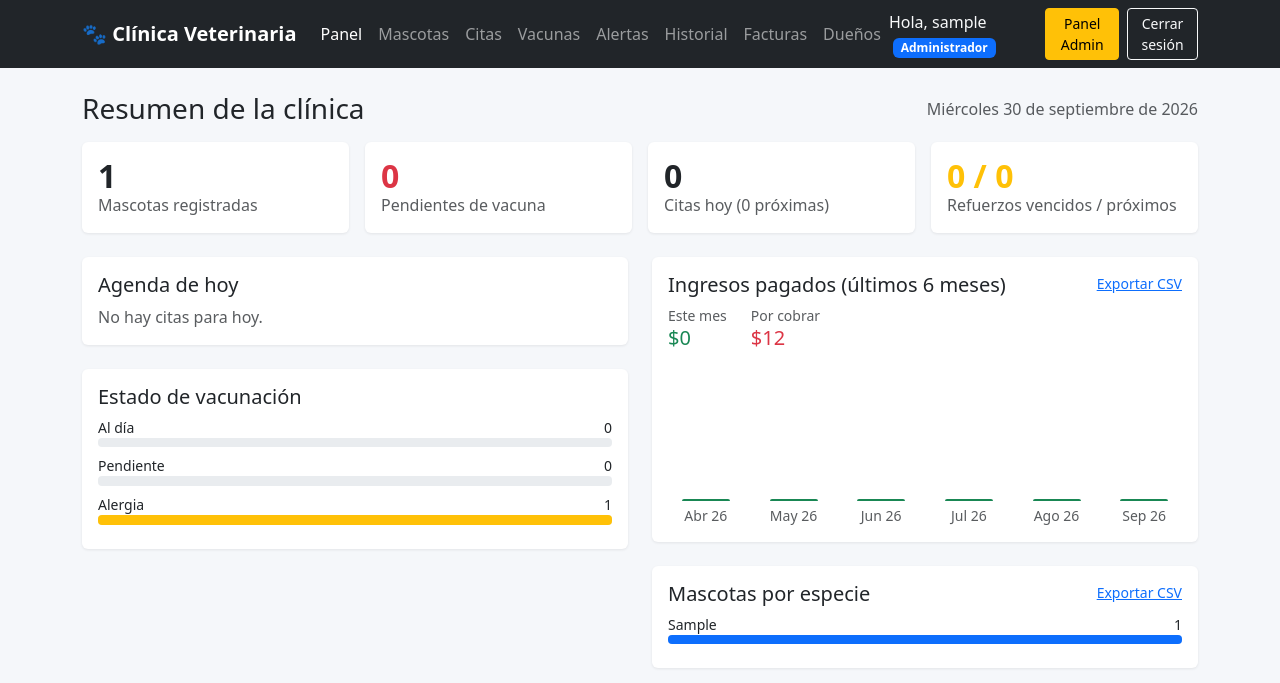
After one commit to Jxszs/veterinaria-django, a Django app: page /mascotas/panel/ in a window 1280 px wide. The commit adds this page. Shown: the top 683 px of the page. Run offline with Django 4.2, Linux system fonts and the light colour scheme; a user stored in the database is signed in; tables that the repository leaves empty hold one stand-in row (values such as "Sample post").

Commit message:
JO5: dashboard con indicadores y reportes CSV
- Vista dashboard: mascotas, vacunación, citas de hoy, refuerzos, ingresos 6 meses
- Bloque de ingresos solo con permiso view_factura; todo filtrado por dueño
- Reportes CSV de mascotas (con filtros de la lista) y facturas por mes
- Login y raíz del sitio redirigen al panel; enlace Panel en la navbar
- README: sección JO5

```diff
--- a/mascotas/templates/base.html
+++ b/mascotas/templates/base.html
@@ -22,7 +22,7 @@
 <body>
     <nav class="navbar navbar-expand-lg navbar-dark bg-dark mb-4">
       <div class="container">
-          <a class="navbar-brand" href="{% url 'mascotas:lista' %}">🐾 Clínica Veterinaria</a>
+          <a class="navbar-brand" href="{% url 'mascotas:dashboard' %}">🐾 Clínica Veterinaria</a>
           {% if user.is_authenticated %}
               <button class="navbar-toggler" type="button" data-bs-toggle="collapse" data-bs-target="#menuPrincipal"
                       aria-controls="menuPrincipal" aria-expanded="false" aria-label="Abrir menú">
@@ -31,7 +31,8 @@
               <div class="collapse navbar-collapse" id="menuPrincipal">
                   {% with url=request.resolver_match.url_name %}
                   <ul class="navbar-nav me-auto">
-                      <li class="nav-item"><a class="nav-link {% if url == 'lista' %}active{% endif %}" href="{% url 'mascotas:lista' %}">Mascotas</a></li>
+                      <li class="nav-item"><a class="nav-link {% if url == 'dashboard' %}active{% endif %}" href="{% url 'mascotas:dashboard' %}">Panel</a></li>
+                      <li class="nav-item"><a class="nav-link {% if url == 'lista' or url == 'ficha' %}active{% endif %}" href="{% url 'mascotas:lista' %}">Mascotas</a></li>
                       {% if perms.mascotas.view_cita %}
                           <li class="nav-item"><a class="nav-link {% if 'cita' in url %}active{% endif %}" href="{% url 'mascotas:lista_citas' %}">Citas</a></li>
                       {% endif %}
--- /dev/null
+++ b/mascotas/templates/mascotas/dashboard.html
@@ -0,0 +1,128 @@
+{% extends 'base.html' %}
+{% load veterinaria_extras %}
+{% block title %}Panel - Clínica Veterinaria{% endblock %}
+
+{% block extra_head %}
+<style>
+    .kpi { display: block; color: inherit; text-decoration: none; height: 100%; }
+    .kpi .valor { font-size: 2rem; font-weight: 600; line-height: 1.1; }
+    .kpi:hover { background: #f8f9fa; }
+    .barra { background: #e9ecef; border-radius: .25rem; height: .6rem; }
+    .barra > div { height: 100%; border-radius: .25rem; background: #0d6efd; }
+    .barra .al_dia { background: #198754; } .barra .pendiente { background: #dc3545; } .barra .alergia { background: #ffc107; }
+    .columnas { display: flex; align-items: flex-end; gap: .75rem; height: 160px; }
+    .columnas .col-barra { flex: 1; display: flex; flex-direction: column; justify-content: flex-end; align-items: center; height: 100%; }
+    .columnas .relleno { width: 100%; max-width: 48px; background: #198754; border-radius: .25rem .25rem 0 0; min-height: 2px; }
+</style>
+{% endblock %}
+
+{% block content %}
+<div class="d-flex flex-wrap justify-content-between align-items-center mb-3">
+    <h1 class="h3 mb-0">Resumen de la clínica</h1>
+    <span class="text-muted">{{ hoy|date:"l j \d\e F \d\e Y"|capfirst }}</span>
+</div>
+
+<div class="row g-3 mb-4">
+    <div class="col-6 col-lg-3">
+        <a class="card kpi" href="{% url 'mascotas:lista' %}"><div class="card-body">
+            <div class="valor">{{ total_mascotas|default:0 }}</div><div class="text-muted">Mascotas registradas</div>
+        </div></a>
+    </div>
+    <div class="col-6 col-lg-3">
+        <a class="card kpi" href="{% url 'mascotas:lista' %}?estado=pendiente"><div class="card-body">
+            <div class="valor text-danger">{{ pendientes_vacuna|default:0 }}</div><div class="text-muted">Pendientes de vacuna</div>
+        </div></a>
+    </div>
+    {% if perms.mascotas.view_cita %}
+        <div class="col-6 col-lg-3">
+            <a class="card kpi" href="{% url 'mascotas:lista_citas' %}?cuando=hoy"><div class="card-body">
+                <div class="valor">{{ citas_hoy|length }}</div><div class="text-muted">Citas hoy ({{ citas_proximas }} próximas)</div>
+            </div></a>
+        </div>
+    {% endif %}
+    {% if perms.mascotas.view_vacuna %}
+        <div class="col-6 col-lg-3">
+            <a class="card kpi" href="{% url 'mascotas:alertas_vacunas' %}"><div class="card-body">
+                <div class="valor text-warning">{{ refuerzos_vencidos }} / {{ refuerzos_proximos }}</div>
+                <div class="text-muted">Refuerzos vencidos / próximos</div>
+            </div></a>
+        </div>
+    {% endif %}
+</div>
+
+<div class="row g-4">
+    <div class="col-lg-6">
+        {% if perms.mascotas.view_cita %}
+            <div class="card mb-4">
+                <div class="card-body">
+                    <h2 class="h5">Agenda de hoy</h2>
+                    {% for cita in citas_hoy %}
+                        <div class="d-flex justify-content-between border-bottom py-2">
+                            <span><strong>{{ cita.hora|time:"H:i" }}</strong>
+                                <a href="{% url 'mascotas:ficha' cita.mascota.pk %}">{{ cita.mascota.nombre }}</a>
+                                <span class="text-muted small">{{ cita.motivo|default:"Consulta" }}</span></span>
+                            <span class="small">{{ cita.veterinario }}</span>
+                        </div>
+                    {% empty %}
+                        <p class="text-muted mb-0">No hay citas para hoy.</p>
+                    {% endfor %}
+                </div>
+            </div>
+        {% endif %}
+
+        <div class="card">
+            <div class="card-body">
+                <h2 class="h5">Estado de vacunación</h2>
+                {% for fila in por_estado %}
+                    <div class="mb-2">
+                        <div class="d-flex justify-content-between small"><span>{{ fila.nombre }}</span><span>{{ fila.total }}</span></div>
+                        <div class="barra"><div class="{{ fila.clave }}" style="width: {{ fila.porcentaje }}%"></div></div>
+                    </div>
+                {% endfor %}
+            </div>
+        </div>
+    </div>
+
+    <div class="col-lg-6">
+        {% if perms.mascotas.view_factura %}
+            <div class="card mb-4">
+                <div class="card-body">
+                    <div class="d-flex justify-content-between align-items-start">
+                        <h2 class="h5">Ingresos pagados (últimos 6 meses)</h2>
+                        <a href="{% url 'mascotas:reporte_facturas' %}" class="small">Exportar CSV</a>
+                    </div>
+                    <div class="d-flex gap-4 mb-3">
+                        <div><div class="text-muted small">Este mes</div><div class="h5 mb-0 text-success">{{ ingreso_mes|clp }}</div></div>
+                        <div><div class="text-muted small">Por cobrar</div><div class="h5 mb-0 text-danger">{{ por_cobrar|clp }}</div></div>
+                    </div>
+                    <div class="columnas" role="img" aria-label="Ingresos por mes">
+                        {% for mes in ingresos %}
+                            <div class="col-barra" title="{{ mes.etiqueta }}: {{ mes.total|clp }}">
+                                <div class="relleno" style="height: {{ mes.porcentaje }}%"></div>
+                                <div class="small text-muted mt-1">{{ mes.etiqueta }}</div>
+                            </div>
+                        {% endfor %}
+                    </div>
+                </div>
+            </div>
+        {% endif %}
+
+        <div class="card">
+            <div class="card-body">
+                <div class="d-flex justify-content-between align-items-start">
+                    <h2 class="h5">Mascotas por especie</h2>
+                    <a href="{% url 'mascotas:reporte_mascotas' %}" class="small">Exportar CSV</a>
+                </div>
+                {% for fila in por_especie %}
+                    <div class="mb-2">
+                        <div class="d-flex justify-content-between small"><span>{{ fila.especie }}</span><span>{{ fila.total }}</span></div>
+                        <div class="barra"><div style="width: {{ fila.porcentaje }}%"></div></div>
+                    </div>
+                {% empty %}
+                    <p class="text-muted mb-0">Aún no hay mascotas registradas.</p>
+                {% endfor %}
+            </div>
+        </div>
+    </div>
+</div>
+{% endblock %}
--- a/mascotas/urls.py
+++ b/mascotas/urls.py
@@ -47,4 +47,9 @@ urlpatterns = [
     path('facturas/<int:pk>/editar/', views.editar_factura, name='editar_factura'),
     path('facturas/<int:pk>/estado/', views.cambiar_estado_factura, name='estado_factura'),
     path('facturas/<int:pk>/eliminar/', views.eliminar_factura, name='eliminar_factura'),
+
+    # ── Dashboard y reportes (JO5) ──
+    path('panel/', views.dashboard, name='dashboard'),
+    path('reportes/mascotas.csv', views.reporte_mascotas_csv, name='reporte_mascotas'),
+    path('reportes/facturas.csv', views.reporte_facturas_csv, name='reporte_facturas'),
 ]
--- a/mascotas/views.py
+++ b/mascotas/views.py
@@ -1,5 +1,6 @@
+import csv
 import logging
-from datetime import time
+from datetime import date, time
 
 from django.contrib import messages
 from django.contrib.auth.decorators import login_required, permission_required
@@ -837,3 +838,173 @@ def eliminar_factura(request, pk):
         request, factura, 'mascotas/factura_confirm_delete.html', 'mascotas:lista_facturas',
         f'la factura {factura.numero}',
     )
+
+
+# ────────────────────────────────────────────────────────────────────────────────
+# Dashboard y reportes (JO5)
+# ────────────────────────────────────────────────────────────────────────────────
+
+MESES = ['Ene', 'Feb', 'Mar', 'Abr', 'May', 'Jun', 'Jul', 'Ago', 'Sep', 'Oct', 'Nov', 'Dic']
+
+
+def _ultimos_meses(hoy, cantidad=6):
+    """[(año, mes), ...] de los últimos `cantidad` meses, del más antiguo al actual."""
+    meses = []
+    anio, mes = hoy.year, hoy.month
+    for _ in range(cantidad):
+        meses.append((anio, mes))
+        mes -= 1
+        if mes == 0:
+            anio, mes = anio - 1, 12
+    return list(reversed(meses))
+
+
+def _con_porcentaje(filas, clave='total'):
+    """Agrega 'porcentaje' a cada fila (respecto del mayor) para dibujar barras."""
+    maximo = max((fila[clave] for fila in filas), default=0) or 1
+    for fila in filas:
+        fila['porcentaje'] = round(fila[clave] * 100 / maximo)
+    return filas
+
+
+@login_required
+def dashboard(request):
+    """
+    Panel de inicio con los números clave de la clínica. Cada bloque respeta
+    los permisos: un cliente ve solo lo de sus mascotas y la facturación solo
+    aparece a quien tiene permiso para ver facturas.
+    """
+    user = request.user
+    hoy = timezone.localdate()
+    contexto = {'hoy': hoy}
+    try:
+        mascotas = filtrar_por_dueno(Mascota.objects.all(), user, ruta='dueno__user')
+        contexto['total_mascotas'] = mascotas.count()
+        contexto['pendientes_vacuna'] = mascotas.filter(vacunado=False, alergico=False).count()
+        contexto['por_especie'] = _con_porcentaje(list(
+            mascotas.values('especie').annotate(total=Count('id')).order_by('-total', 'especie')
+        ))
+        contexto['por_estado'] = [
+            {'clave': 'al_dia', 'nombre': 'Al día', 'total': mascotas.filter(vacunado=True, alergico=False).count()},
+            {'clave': 'pendiente', 'nombre': 'Pendiente', 'total': contexto['pendientes_vacuna']},
+            {'clave': 'alergia', 'nombre': 'Alergia', 'total': mascotas.filter(alergico=True).count()},
+        ]
+        _con_porcentaje(contexto['por_estado'])
+
+        if user.has_perm('mascotas.view_cita'):
+            citas = filtrar_por_dueno(Cita.objects.select_related('mascota'), user)
+            contexto['citas_hoy'] = list(citas.filter(fecha=hoy).exclude(estado='cancelada').order_by('hora'))
+            contexto['citas_proximas'] = citas.filter(fecha__gt=hoy, estado='programada').count()
+
+        if user.has_perm('mascotas.view_vacuna'):
+            refuerzos = list(vacunas_con_refuerzo_pendiente(
+                queryset=filtrar_por_dueno(Vacuna.objects.all(), user)
+            ))
+            contexto['refuerzos_vencidos'] = sum(1 for v in refuerzos if v.estado_dosis == 'vencida')
+            contexto['refuerzos_proximos'] = len(refuerzos) - contexto['refuerzos_vencidos']
+
+        if user.has_perm('mascotas.view_factura'):
+            meses = _ultimos_meses(hoy)
+            desde = date(meses[0][0], meses[0][1], 1)
+            facturas = list(
+                filtrar_por_dueno(Factura.objects.prefetch_related('detalles'), user, ruta='dueno__user')
+                .filter(fecha__gte=desde).exclude(estado='anulada')
+            )
+            ingresos = {m: 0 for m in meses}
+            for factura in facturas:
+                if factura.estado == 'pagada':
+                    ingresos[(factura.fecha.year, factura.fecha.month)] += factura.total
+            contexto['ingresos'] = _con_porcentaje([
+                {'etiqueta': f'{MESES[m - 1]} {str(a)[2:]}', 'total': ingresos[(a, m)]} for a, m in meses
+            ])
+            contexto['ingreso_mes'] = ingresos[(hoy.year, hoy.month)]
+            contexto['por_cobrar'] = sum(
+                f.total for f in filtrar_por_dueno(
+                    Factura.objects.filter(estado='pendiente').prefetch_related('detalles'),
+                    user, ruta='dueno__user',
+                )
+            )
+    except DatabaseError:
+        logger.exception('Error al cargar el dashboard')
+        messages.error(request, 'No se pudieron cargar los indicadores. ' + ERROR_BD)
+    return render(request, 'mascotas/dashboard.html', contexto)
+
+
+def _respuesta_csv(nombre_archivo, encabezados, filas):
+    """
+    CSV listo para abrir en Excel: separador ';' (Excel en español) y BOM
+    UTF-8 para que las tildes y la ñ se vean bien.
+    """
+    respuesta = HttpResponse(content_type='text/csv; charset=utf-8')
+    respuesta['Content-Disposition'] = f'attachment; filename="{nombre_archivo}"'
+    respuesta.write('\ufeff')
+    escritor = csv.writer(respuesta, delimiter=';')
+    escritor.writerow(encabezados)
+    escritor.writerows(filas)
+    return respuesta
+
+
+@login_required
+def reporte_mascotas_csv(request):
+    """Exporta las mascotas con los mismos filtros de la lista (q, especie, estado)."""
+    query = request.GET.get('q', '').strip()[:100]
+    especie = request.GET.get('especie', '').strip()[:50]
+    estado = request.GET.get('estado', '').strip()
+    try:
+        mascotas = filtrar_por_dueno(
+            Mascota.objects.select_related('dueno').annotate(
+                total_vacunas=Count('vacunas', distinct=True), total_citas=Count('citas', distinct=True),
+            ),
+            request.user, ruta='dueno__user',
+        )
+        if query:
+            mascotas = mascotas.filter(nombre__icontains=query)
+        if especie:
+            mascotas = mascotas.filter(especie__iexact=especie)
+        if estado == 'al_dia':
+            mascotas = mascotas.filter(vacunado=True, alergico=False)
+        elif estado == 'pendiente':
+            mascotas = mascotas.filter(vacunado=False, alergico=False)
+        elif estado == 'alergia':
+            mascotas = mascotas.filter(alergico=True)
+        estados = {'al_dia': 'Al día', 'pendiente': 'Pendiente', 'alergia': 'Alergia'}
+        filas = [
+            [m.nombre, m.especie, m.raza or '', m.edad, estados[m.estado_vacunacion],
+             m.dueno.nombre if m.dueno else '', (m.dueno.email or '') if m.dueno else '',
+             m.total_vacunas, m.total_citas]
+            for m in mascotas
+        ]
+    except DatabaseError:
+        logger.exception('Error al exportar mascotas')
+        messages.error(request, 'No se pudo generar el reporte. ' + ERROR_BD)
+        return redirect('mascotas:lista')
+    return _respuesta_csv(
+        f'mascotas-{timezone.localdate():%Y-%m-%d}.csv',
+        ['Nombre', 'Especie', 'Raza', 'Edad', 'Vacunación', 'Dueño', 'Correo dueño', 'Vacunas', 'Citas'],
+        filas,
+    )
+
+
+@login_required
+@permission_required('mascotas.view_factura', raise_exception=True)
+def reporte_facturas_csv(request):
+    """Exporta las facturas del mes indicado (?mes=AAAA-MM) o todas si no se indica."""
+    mes = request.GET.get('mes', '').strip()[:7]
+    try:
+        facturas = _facturas_visibles(request.user)
+        if len(mes) == 7 and mes[4] == '-' and mes.replace('-', '').isdigit():
+            facturas = facturas.filter(fecha__year=int(mes[:4]), fecha__month=int(mes[5:]))
+        filas = [
+            [f.numero, f.fecha.strftime('%d/%m/%Y'), f.dueno.nombre, f.mascota.nombre if f.mascota else '',
+             f.get_estado_display(), f.get_metodo_pago_display(), f.neto, f.iva, f.total]
+            for f in facturas
+        ]
+    except DatabaseError:
+        logger.exception('Error al exportar facturas')
+        messages.error(request, 'No se pudo generar el reporte. ' + ERROR_BD)
+        return redirect('mascotas:lista_facturas')
+    return _respuesta_csv(
+        f'facturas-{mes or "todas"}.csv',
+        ['Número', 'Fecha', 'Dueño', 'Mascota', 'Estado', 'Método de pago', 'Neto', 'IVA', 'Total'],
+        filas,
+    )
--- a/veterinaria/settings.py
+++ b/veterinaria/settings.py
@@ -171,7 +171,7 @@ DEFAULT_AUTO_FIELD = 'django.db.models.BigAutoField'
 # -------------------------------------------------------------------
 
 LOGIN_URL = 'login'
-LOGIN_REDIRECT_URL = 'mascotas:lista'
+LOGIN_REDIRECT_URL = 'mascotas:dashboard'  # JO5: al entrar se ve el panel
 LOGOUT_REDIRECT_URL = 'login'
 
 
--- a/veterinaria/urls.py
+++ b/veterinaria/urls.py
@@ -12,5 +12,5 @@ urlpatterns = [
     path('admin/', admin.site.urls),
     path('mascotas/', include('mascotas.urls')),
     path('accounts/', include('django.contrib.auth.urls')),
-    path('', RedirectView.as_view(pattern_name='mascotas:lista', permanent=False)),
+    path('', RedirectView.as_view(pattern_name='mascotas:dashboard', permanent=False)),
 ]
```
Also changed, not shown: mascotas/templates/mascotas/factura_list.html (+6 -3 lines), mascotas/templates/mascotas/mascota_list.html (+6 -3 lines), README.md.
